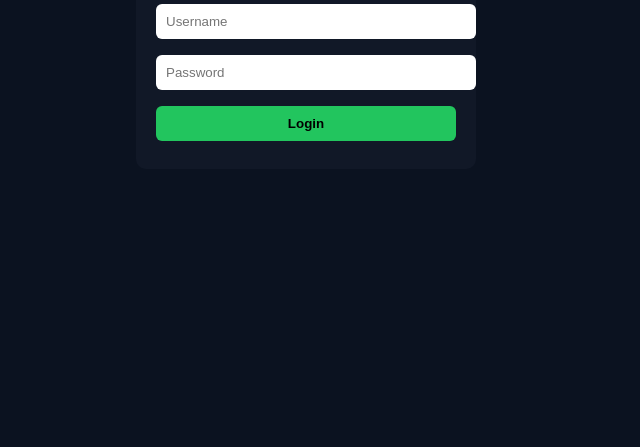
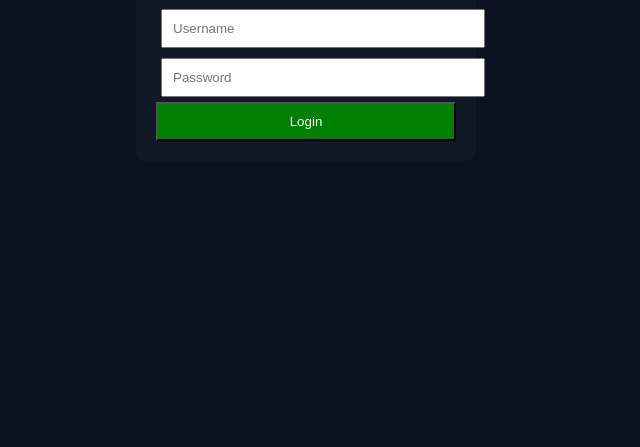
Before and after one commit to obaidraza8130-cpu/uid-web-page, a website: page index.html in a window 1280 px wide. Shown: the part 369-816 px from the top of the page, without its empty margins (334-974 px from the left). Drawn offline with Linux system fonts and the light colour scheme.

Commit message:
Update index.html

```diff
--- a/index.html
+++ b/index.html
@@ -2,54 +2,22 @@
 <html>
 <head>
     <title>Login</title>
-    <style>
-        body{
-            background:#0b1220;
-            color:white;
-            font-family:Arial;
-            display:flex;
-            justify-content:center;
-            align-items:center;
-            height:100vh;
-        }
-        .box{
-            background:#111827;
-            padding:20px;
-            border-radius:10px;
-            width:300px;
-        }
-        input,button{
-            width:100%;
-            padding:10px;
-            margin:8px 0;
-            border:none;
-            border-radius:6px;
-        }
-        button{
-            background:#22c55e;
-            font-weight:bold;
-            cursor:pointer;
-        }
-    </style>
 </head>
-<body>
+<body style="background:#0b1220;color:white;font-family:Arial;display:flex;justify-content:center;align-items:center;height:100vh;">
 
-<div class="box">
+<div style="background:#111827;padding:20px;border-radius:10px;width:300px;">
     <h2>Login</h2>
 
-    <form onsubmit="login(event)">
-        <input id="user" placeholder="Username" required>
-        <input id="pass" type="password" placeholder="Password" required>
-        <button type="submit">Login</button>
-    </form>
+    <input id="u" placeholder="Username" style="width:100%;padding:10px;margin:5px;">
+    <input id="p" type="password" placeholder="Password" style="width:100%;padding:10px;margin:5px;">
+
+    <button onclick="login()" style="width:100%;padding:10px;background:green;color:white;">Login</button>
 </div>
 
 <script>
-function login(e){
-    e.preventDefault();
-
-    const u = document.getElementById("user").value;
-    const p = document.getElementById("pass").value;
+function login(){
+    let u = document.getElementById("u").value;
+    let p = document.getElementById("p").value;
 
     if(u === "admin" && p === "1234"){
         window.location.href = "/admin";
```
